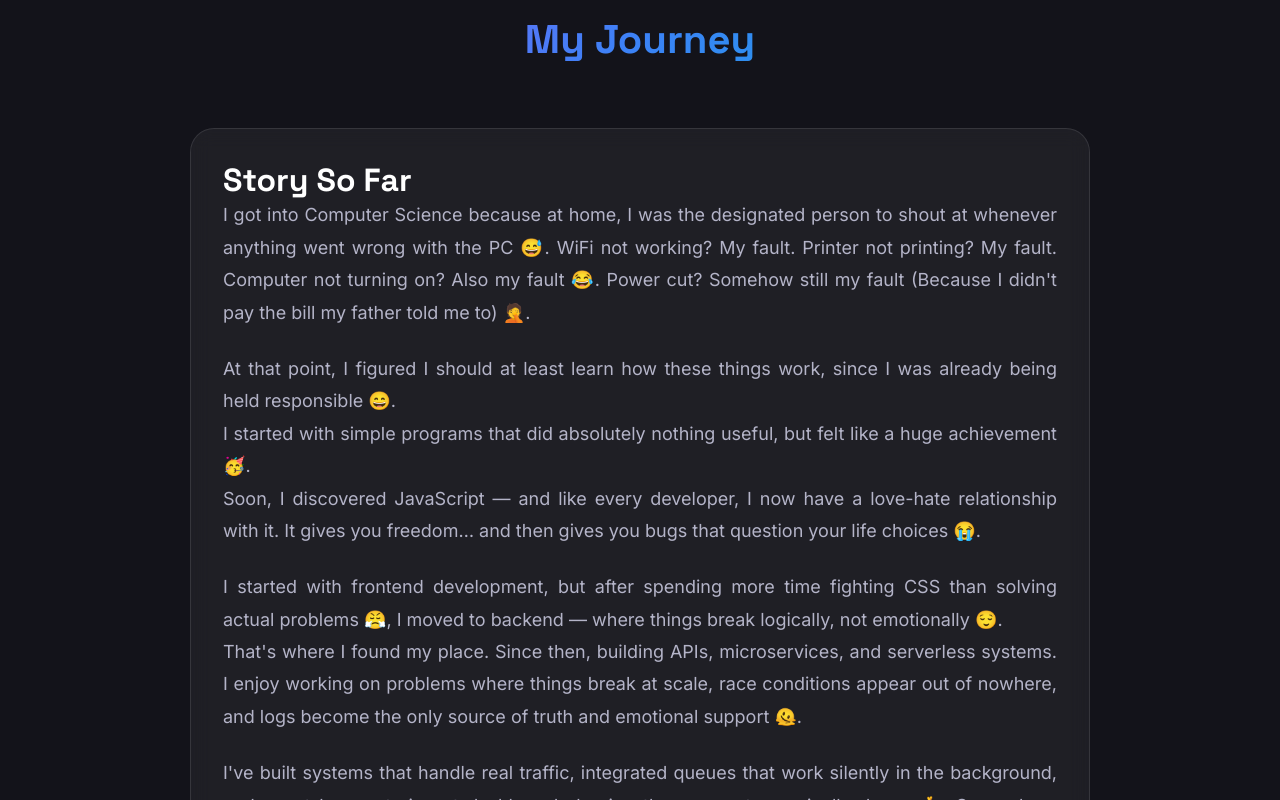
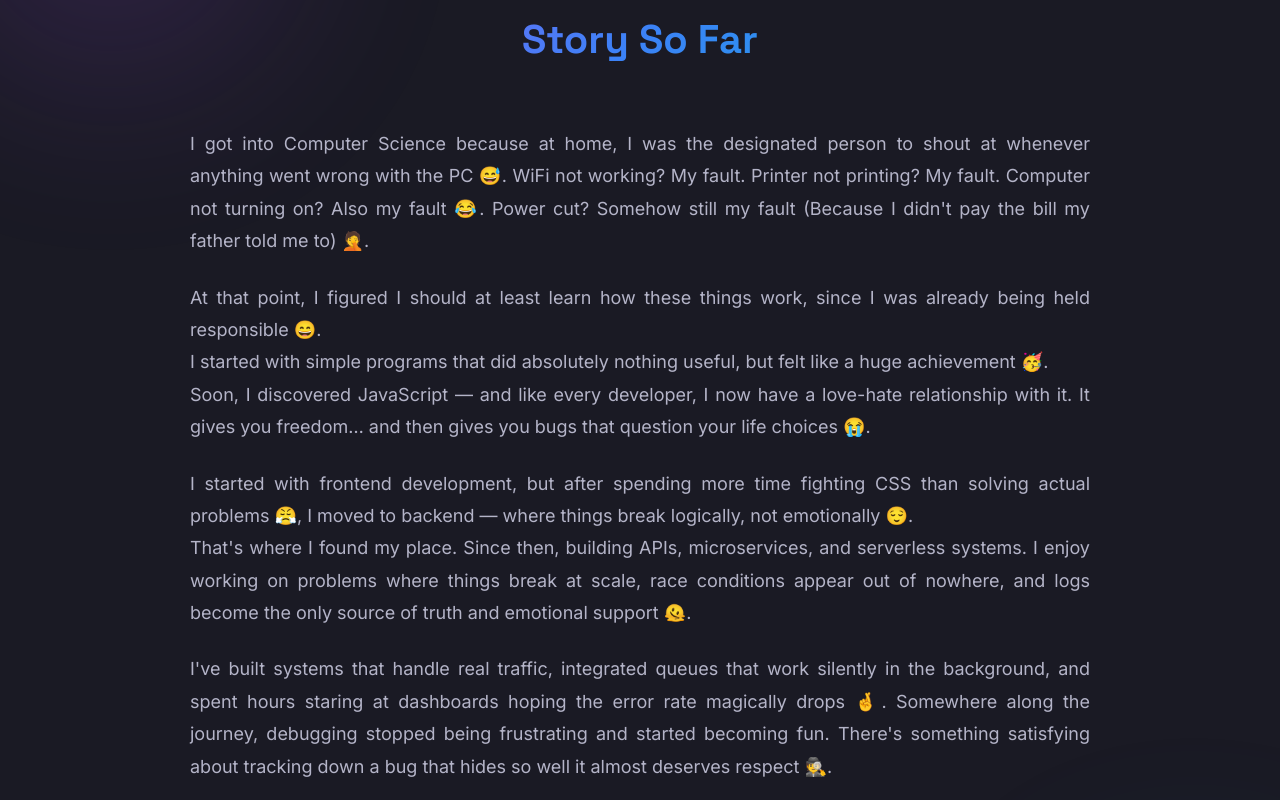
Before and after one commit to onkarsabale15/portfolio, a React (Vite) app: page / in a window 1280 px wide. Shown: the part 880-1680 px from the top of the page. Built offline with nearby package versions, Linux system fonts and the light colour scheme; no server answers.

Commit message:
Refactor About component for better readability

```diff
--- a/src/components/About.tsx
+++ b/src/components/About.tsx
@@ -5,7 +5,12 @@ import { TimelineEvent } from '../types';
 import './About.css';
 
 const About: React.FC = () => {
-    const [ref, inView] = useInView({
+    const [storyRef, storyInView] = useInView({
+        triggerOnce: true,
+        threshold: 0.1,
+    });
+
+    const [journeyRef, journeyInView] = useInView({
         triggerOnce: true,
         threshold: 0.1,
     });
@@ -62,57 +67,75 @@ const About: React.FC = () => {
     ];
 
     return (
+        <>
+            {/* Story So Far Section */}
+            <section id="story" className="section story-so-far">
+                <div className="story-bg">
+                    <div className="story-orb story-orb-1"></div>
+                    <div className="story-orb story-orb-2"></div>
+                </div>
+                <div className="container">
+                    <motion.h2
+                        className="section-title"
+                        initial={{ opacity: 0, y: 20 }}
+                        animate={storyInView ? { opacity: 1, y: 0 } : {}}
+                        transition={{ duration: 0.6 }}
+                    >
+                        Story So Far
+                    </motion.h2>
+
+                    <motion.div
+                        ref={storyRef}
+                        className="story-section"
+                        initial={{ opacity: 0, y: 30 }}
+                        animate={storyInView ? { opacity: 1, y: 0 } : {}}
+                        transition={{ duration: 0.8, delay: 0.2 }}
+                    >
+                        <p className="story-text">
+                            I got into Computer Science because at home, I was the designated person to shout at whenever anything went wrong with the PC 😅. WiFi not working? My fault. Printer not printing? My fault. Computer not turning on? Also my fault 😂. Power cut? Somehow still my fault (Because I didn't pay the bill my father told me to) 🤦.
+                        </p>
+                        <p className="story-text">
+                            At that point, I figured I should at least learn how these things work, since I was already being held responsible 😄.<br /> I started with simple programs that did absolutely nothing useful, but felt like a huge achievement 🥳.<br />Soon, I discovered JavaScript — and like every developer, I now have a love-hate relationship with it. It gives you freedom… and then gives you bugs that question your life choices 😭.
+                        </p>
+                        <p className="story-text">
+                            I started with frontend development, but after spending more time fighting CSS than solving actual problems 😤, I moved to backend — where things break logically, not emotionally 😌.<br /> That's where I found my place. Since then, building APIs, microservices, and serverless systems. I enjoy working on problems where things break at scale, race conditions appear out of nowhere, and logs become the only source of truth and emotional support 🫠.
+                        </p>
+                        <p className="story-text">
+                            I've built systems that handle real traffic, integrated queues that work silently in the background, and spent hours staring at dashboards hoping the error rate magically drops 🤞. Somewhere along the journey, debugging stopped being frustrating and started becoming fun. There's something satisfying about tracking down a bug that hides so well it almost deserves respect 🕵️.
+                        </p>
+                        <p className="story-text">
+                            These days, I focus on building scalable and reliable backend systems. My goal is simple: build things that work well, scale properly, and don't break unexpectedly 🚀. And if they do break… at least I know who to shout at.<br /> (Myself.) 😂
+                        </p>
+                    </motion.div>
+                </div>
+            </section>
+
+            {/* My Journey Section */}
             <section id="about" className="section about">
                 <div className="container">
                     <motion.h2
                         className="section-title"
                         initial={{ opacity: 0, y: 20 }}
-                    animate={inView ? { opacity: 1, y: 0 } : {}}
+                        animate={journeyInView ? { opacity: 1, y: 0 } : {}}
                         transition={{ duration: 0.6 }}
                     >
                         My Journey
                     </motion.h2>
 
                     <motion.div
-                    ref={ref}
+                        ref={journeyRef}
                         className="about-content"
                         initial={{ opacity: 0 }}
-                    animate={inView ? { opacity: 1 } : {}}
+                        animate={journeyInView ? { opacity: 1 } : {}}
                         transition={{ duration: 0.8, delay: 0.2 }}
                     >
-                    <div className="story-section">
-                        <motion.div
-                            className="story-card glass-card"
-                            initial={{ opacity: 0, y: 30 }}
-                            animate={inView ? { opacity: 1, y: 0 } : {}}
-                            transition={{ duration: 0.8, delay: 0.3 }}
-                        >
-                            <h3 className="story-title">Story So Far</h3>
-                            <p className="story-text">
-                                I got into Computer Science because at home, I was the designated person to shout at whenever anything went wrong with the PC 😅. WiFi not working? My fault. Printer not printing? My fault. Computer not turning on? Also my fault 😂. Power cut? Somehow still my fault (Because I didn't pay the bill my father told me to) 🤦.
-                            </p>
-                            <p className="story-text">
-                                At that point, I figured I should at least learn how these things work, since I was already being held responsible 😄.<br/> I started with simple programs that did absolutely nothing useful, but felt like a huge achievement 🥳.<br/>Soon, I discovered JavaScript — and like every developer, I now have a love-hate relationship with it. It gives you freedom… and then gives you bugs that question your life choices 😭.
-                            </p>
-                            <p className="story-text">
-                                I started with frontend development, but after spending more time fighting CSS than solving actual problems 😤, I moved to backend — where things break logically, not emotionally 😌.<br/> That's where I found my place. Since then, building APIs, microservices, and serverless systems. I enjoy working on problems where things break at scale, race conditions appear out of nowhere, and logs become the only source of truth and emotional support 🫠.
-                            </p>
-                            <p className="story-text">
-                                I've built systems that handle real traffic, integrated queues that work silently in the background, and spent hours staring at dashboards hoping the error rate magically drops 🤞. Somewhere along the journey, debugging stopped being frustrating and started becoming fun. There's something satisfying about tracking down a bug that hides so well it almost deserves respect 🕵️.
-                            </p>
-                            <p className="story-text">
-                                These days, I focus on building scalable and reliable backend systems. My goal is simple: build things that work well, scale properly, and don't break unexpectedly 🚀. And if they do break… at least I know who to shout at.<br/> (Myself.) 😂
-                            </p>
-                        </motion.div>
-                    </div>
-
                         <div className="timeline">
                             {timeline.map((event, index) => (
                                 <motion.div
                                     key={index}
                                     className="timeline-item"
                                     initial={{ opacity: 0, x: index % 2 === 0 ? -50 : 50 }}
-                                animate={inView ? { opacity: 1, x: 0 } : {}}
+                                    animate={journeyInView ? { opacity: 1, x: 0 } : {}}
                                     transition={{ duration: 0.6, delay: index * 0.1 }}
                                 >
                                     <div className="timeline-icon">{event.icon}</div>
@@ -127,6 +150,7 @@ const About: React.FC = () => {
                     </motion.div>
                 </div>
             </section>
+        </>
     );
 };
 
```
Lines whose indentation alone changed are shown as unchanged.
